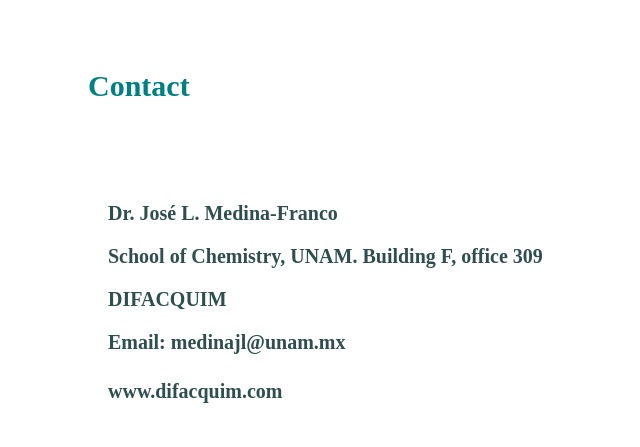
After one commit to BarbaraDiazE/PeptideBuilder, a Django app: page /contact/ in a window 1280 px wide. The commit adds this page. Shown: the top 447 px of the page, without its empty margins (0-640 px from the left). Run offline with Django 3.2, Linux system fonts and the light colour scheme; parts of the project's set-up code (start-up, migrations or seed data) failed here and were passed over.

Commit message:
contact view

```diff
--- a/web/src/PeptideBuilder/urls.py
+++ b/web/src/PeptideBuilder/urls.py
@@ -17,16 +17,16 @@
 from django.urls import path
 from django.conf.urls import url
 
-from apps.Build.views import ServerViews, CSVView, DownloadCSV
+from apps.Build.views import ServerViews, CSVView, DownloadCSV, ContactView
 from apps.chemical_space.views import ChemicalSpaceView
 from apps.diversity_analysis.views import DiversityAnalysisView
 
 urlpatterns = [
-    #url(r'^$', views.ServerViews.as_view(), name = "home page"),
     url(r'^$', ServerViews.as_view(), name = "home page"),
     url(r'^download_csv$', DownloadCSV.as_view()),
     url(r'^csv/(?P<csv_name>.+)/$',CSVView.as_view()),
     url(r'^chemspace/', ChemicalSpaceView.as_view()),
     url(r'^diversity/', DiversityAnalysisView.as_view()),
+    url(r'^contact/', ContactView.as_view()),
     path('admin/', admin.site.urls),
 ]
--- a/web/src/apps/Build/views.py
+++ b/web/src/apps/Build/views.py
@@ -52,3 +52,8 @@
             response = HttpResponse(csv_file, content_type="text/csv")
             response['Content-Disposition'] = f'attachment; filename = numerated_peptides.csv'
             return response
+
+class ContactView(APIView):
+    def get(self, request):
+        #context = {'contact': contact}
+        return render(request, 'contact.html')
--- a/web/src/apps/diversity_analysis/views.py
+++ b/web/src/apps/diversity_analysis/views.py
@@ -33,6 +33,5 @@
 
     def get(self, request):
         form = Diversity_Analysis_Form(request.POST)
-        csv_name = request.session['csv_name']
         form_dict = {'form' : form, }
         return render(request,'diversity_analysis.html', context = form_dict)
--- a/web/src/modules/fingerprint/compute_fingerprint.py
+++ b/web/src/modules/fingerprint/compute_fingerprint.py
@@ -91,6 +91,6 @@
                     }
         pep_result = pd.DataFrame.from_dict(pep_result)
         ref_data = pd.read_csv(f'modules/similatiry_reference_libraries_{fp_name}.csv', index_col= "Unnamed: 0")
-        ref_data = ref_data.sample(frac=0.1, replace=True, random_state=1992)
+        #ref_data = ref_data.sample(frac=0.1, replace=True, random_state=1992)
         result = pd.concat([pep_result, ref_data], axis = 0)
         return result
--- a/web/src/templates/chemical_space.html
+++ b/web/src/templates/chemical_space.html
@@ -7,7 +7,11 @@
         </head>
         <body>
             <div class = "container"><!--Chemical space-->
+                        <h3>
+                                <a href="/">Back</a>
+                        </h3>
                         <h2>Chemical space</h2>
+
             </div>
         </body>
         <body>
--- /dev/null
+++ b/web/src/templates/contact.html
@@ -0,0 +1,48 @@
+<!DOCTYPE html>
+{% load staticfiles %}
+<html>
+        <head>
+                <title>Contact</title>
+                <link rel="stylesheet" href= "{% static "css\mystyle.css" %}" />
+        </head>
+        <style>
+            h2{
+                color: teal;
+                font-size: 30px;
+                font: "Verdana";
+                text-align: left;
+                margin-left: 80px;
+                margin-right: 80px
+            }
+            h3{
+                color: darkslategray;
+                font-size: 20px;
+                font: "Verdana";
+                text-align: left;
+                margin-left: 100px;
+                margin-right: 100px
+            }
+            h4{
+                color: darkslategray;
+                font-size: 20px;
+                font: "Verdana";
+                text-align: left;
+                margin-left: 100px;
+                margin-right: 100px
+            }
+        </style>
+        <body>
+                <div class = "container">
+                        <br></br>
+                        <h2>Contact</h2>
+                        <br></br>
+                </div>
+                <div class = "container">
+                        <h3>Dr. José L. Medina-Franco</h3>
+                        <h3>School of Chemistry, UNAM. Building F, office 309</h3>
+                        <h3>DIFACQUIM</h3>
+                        <h3>Email: medinajl@unam.mx</h3>
+                        <h4>www.difacquim.com</h4>
+                </div>
+        </body>
+</html>
--- a/web/src/templates/diversity_analysis.html
+++ b/web/src/templates/diversity_analysis.html
@@ -7,6 +7,10 @@
         </head>
         <body>
             <div class = "container"><!--Diversity-->
+                        <h3>
+                                <a href="/">Back</a>
+                        </h3>
+
                         <h2>Diversity Analysis</h2>
             </div>
         </body>
--- a/web/src/templates/plot.html
+++ b/web/src/templates/plot.html
@@ -6,7 +6,7 @@
     </head>
 <body>
         <h2>
-                <a href="/">Back to home</a>
+                <a href="/chemspace">Back</a>
         </h2>
         <div class="container">
               {{ div | safe }}
--- a/web/src/templates/plot_diversity.html
+++ b/web/src/templates/plot_diversity.html
@@ -53,7 +53,7 @@
         <link rel="stylesheet" href="http://cdn.pydata.org/bokeh/release/bokeh-0.12.13.min.css" type="text/css" />
     </head>
 <body>
-        <input type="button" value="Home" onclick="window.location.href='/'">
+        <input type="button" value="Back" onclick="window.location.href='/diversity'">
         <div class="container">
               {{ div | safe }}
               <script type="text/javascript" src="http://cdn.pydata.org/bokeh/release/bokeh-0.12.13.min.js"></script>
--- a/web/src/templates/plot_pca.html
+++ b/web/src/templates/plot_pca.html
@@ -6,7 +6,7 @@
     </head>
 <body>
         <h2>
-                <a href="/">Back to home</a>
+                <a href="/chemspace">Back</a>
         </h2>
         <div class="container">
               {{ div | safe }}
```
Also changed, not shown: web/src/templates/chemical_space (copy).html (deleted, +0 -75 lines), web/src/templates/form_page.html (+6 -5 lines), web/src/templates/home_page.html (deleted, +0 -13 lines).
